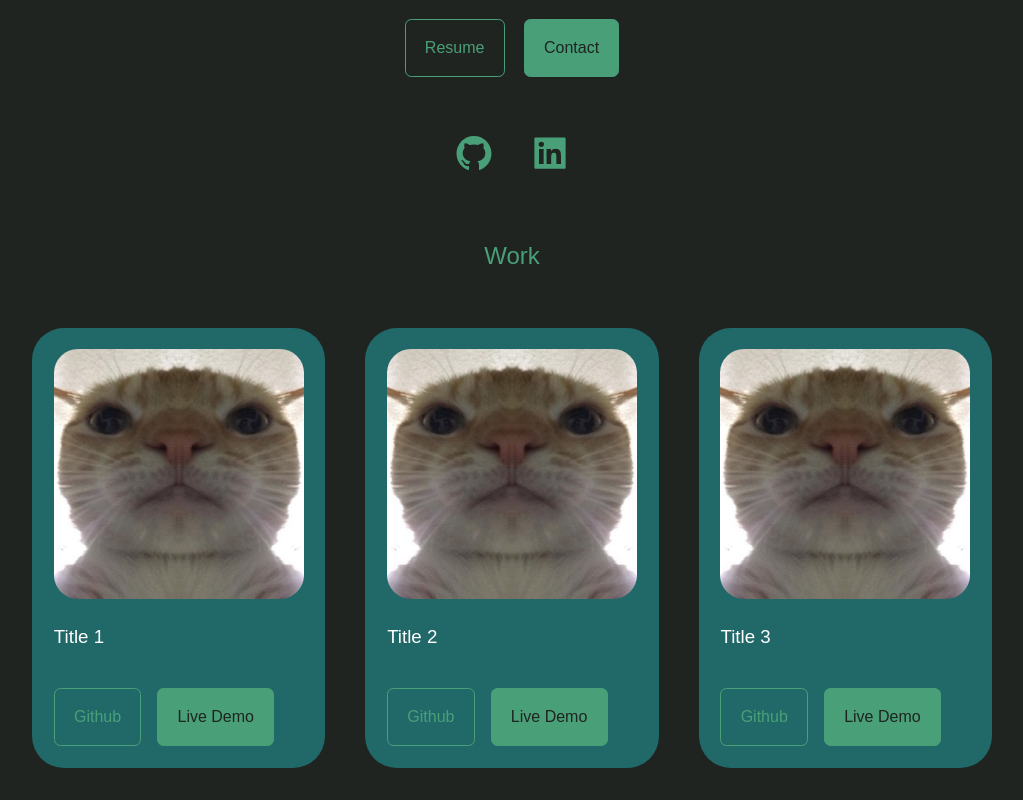
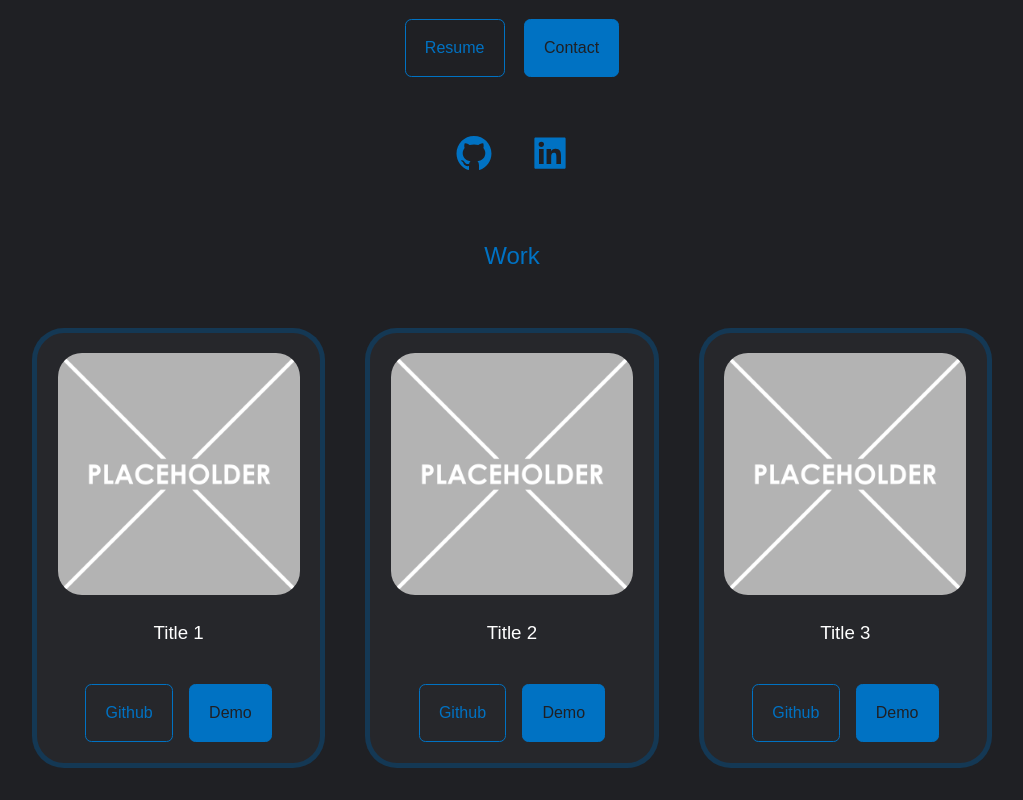
Before and after one commit to davidbaptista/davidbaptista.github.io, a React (Create React App) app: page / in a window 1280 px wide. Shown: the part 240-1040 px from the top of the page, without its empty margins (128-1151 px from the left). Built offline with nearby package versions, Linux system fonts and the light colour scheme.

Commit message:
better scss

```diff
--- a/src/components/portfolio/Portfolio.jsx
+++ b/src/components/portfolio/Portfolio.jsx
@@ -1,4 +1,4 @@
-import IMG1 from '../../assets/portfolio/stare.jpg';
+import IMG1 from '../../assets/portfolio/placeholder.png';
 import './portfolio.scss'
 
 
@@ -60,10 +60,10 @@ const Portfolio = () => {
                 <div className='portfolio-item-img'>
                   <img src={image} alt={title} />
                 </div>
-                <h3>{title}</h3>
+                <h3 className='text-center'>{title}</h3>
                 <div className='portfolio-item-cta'>
                   <a href={github} className='btn' target='_blank' rel='noopener noreferrer'>Github</a>
-                  <a href={demo} className='btn btn-primary' target='_blank' rel='noopener noreferrer'>Live Demo</a>
+                  <a href={demo} className='btn btn-primary' target='_blank' rel='noopener noreferrer'>Demo</a>
                 </div>
               </article>
             )
--- a/src/components/portfolio/portfolio.scss
+++ b/src/components/portfolio/portfolio.scss
@@ -10,9 +10,9 @@
 	background-color: $color-bg-alt;
 	padding: 1.3rem;
 	border-radius: 2rem;
-	border: 1px solid transparent;
+	border: 5px solid $color-primary-alt;
 	transition: $transition;
- }
+}
 
  .portfolio-item:hover {
 	border-color: $color-primary-alt;
@@ -32,6 +32,12 @@
 .portfolio-item-cta {
 	display: flex;
 	gap: 1rem;
+	align-items: center;
+	justify-content: center;
+}
+
+.text-center {
+	text-align: center;
 }
 
 @media screen and (max-width: 1024px) {
--- a/src/index.scss
+++ b/src/index.scss
@@ -86,7 +86,7 @@ a:hover {
 
 .btn-primary {
   background-color: $color-primary;
-  color: $color-bg
+  color: $color-bg;
 }
 
 img {
--- a/src/vars.scss
+++ b/src/vars.scss
@@ -1,8 +1,8 @@
 
-$color-bg: #1f2421;
-$color-bg-alt: #216869;
-$color-primary: #49a078;
-$color-primary-alt: #9cc5a1;
+$color-bg: #1f2024;
+$color-bg-alt: #26272b;
+$color-primary: #0072c3;
+$color-primary-alt: #004c8378;
 $color-light: #dce1de;
 $color-white: #FFFFFF;
 
```
Also changed, not shown: src/assets/portfolio/placeholder.png (added).
